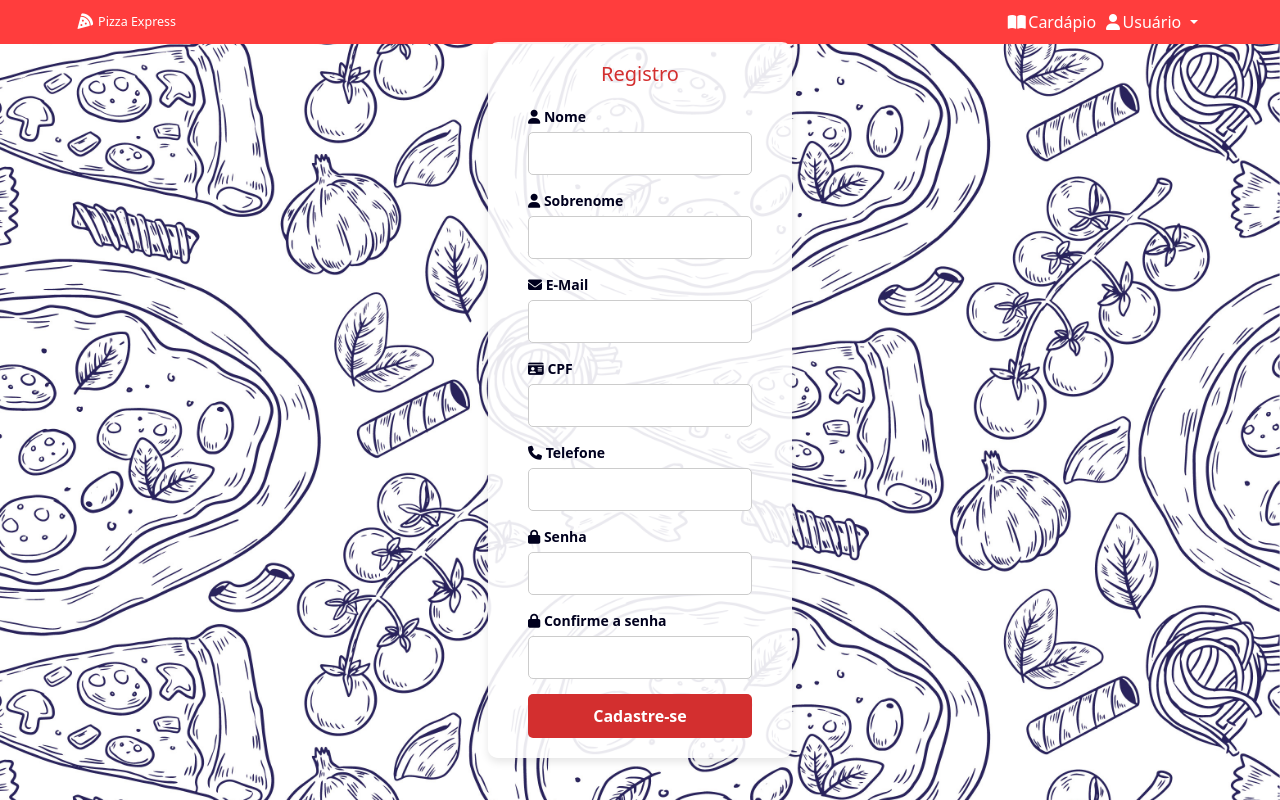
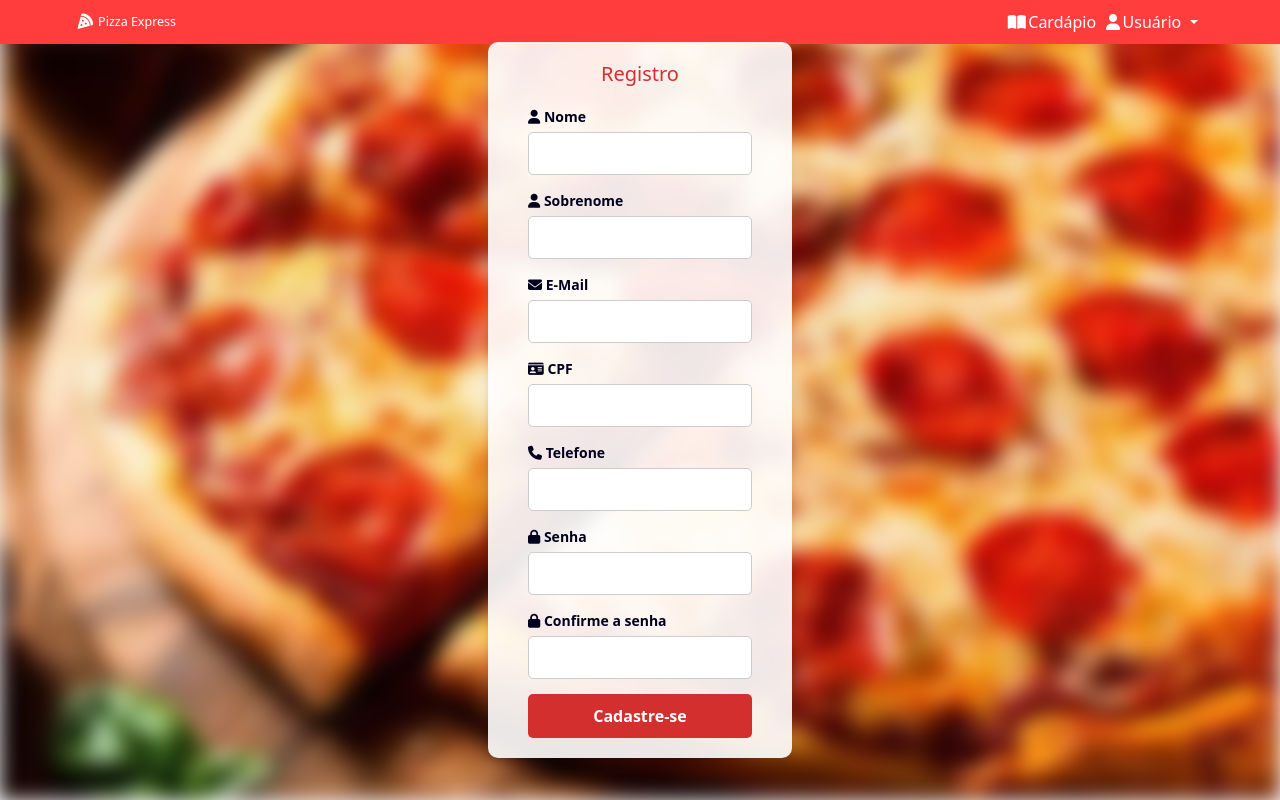
Before and after one commit to rodrigues-renato/pizzaria, a Django app: page /cliente/registrar/ in a window 1280 px wide. Run offline with Django 5.2, Linux system fonts and the light colour scheme; some libraries are stand-ins or nearby versions.

Commit message:
Fix bug tela de registro

```diff
--- a/clientes/templates/clientes/registrar.html
+++ b/clientes/templates/clientes/registrar.html
@@ -13,8 +13,8 @@ Registro
         position: absolute;
         width: 100%;
         height: 100%;
-        background: url("{% static 'clientes/img/9782021.jpg' %}") no-repeat center center/cover;
-
+        background: url("{% static 'clientes/img/pizza.jpg' %}") no-repeat center center/cover;
+        filter: blur(10px);
         z-index: -1;
     }
 </style>
```
